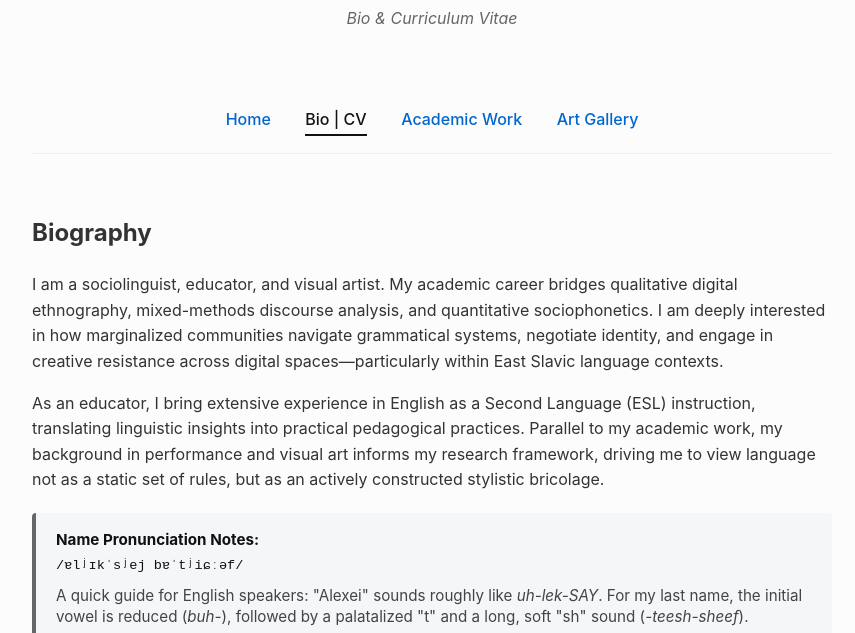
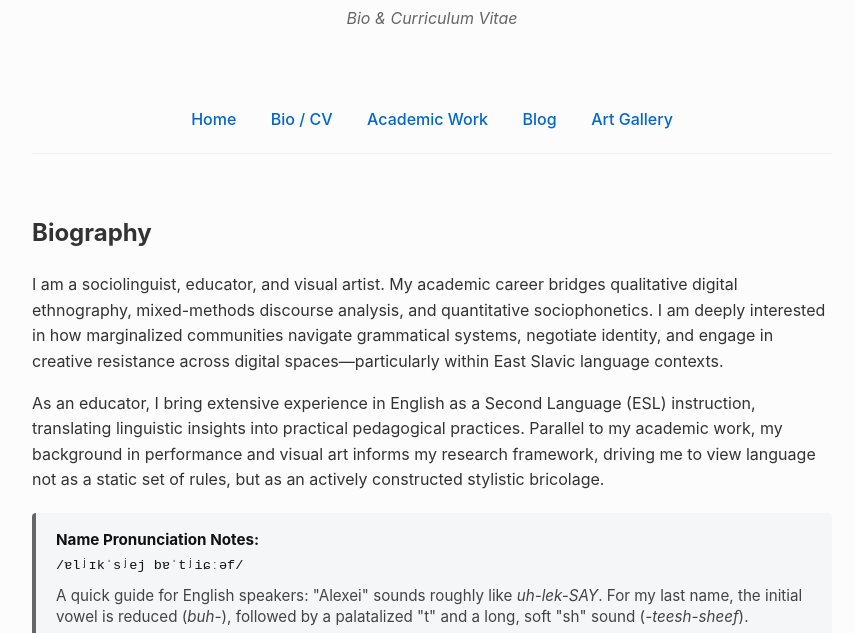
Before and after one commit to batishchev-exe/batishchev.github.io, a plain HTML site: page bio.html in a window 1280 px wide. Shown: the part 136-769 px from the top of the page, without its empty margins (208-1063 px from the left). Drawn offline with Linux system fonts and the light colour scheme.

Commit message:
Update navigation links in bio.html

```diff
--- a/bio.html
+++ b/bio.html
@@ -35,11 +35,12 @@
     </header>
 
     <nav>
-        <a href="index.html">Home</a>
-        <a href="bio.html" class="active">Bio | CV</a>
-        <a href="academic.html">Academic Work</a>
-        <a href="art.html">Art Gallery</a>
-    </nav>
+    <a href="index.html">Home</a>
+    <a href="bio.html">Bio / CV</a>
+    <a href="academic.html">Academic Work</a>
+    <a href="blog.html">Blog</a>
+    <a href="art.html">Art Gallery</a>
+</nav>
 
     <section>
         <h2>Biography</h2>
```
